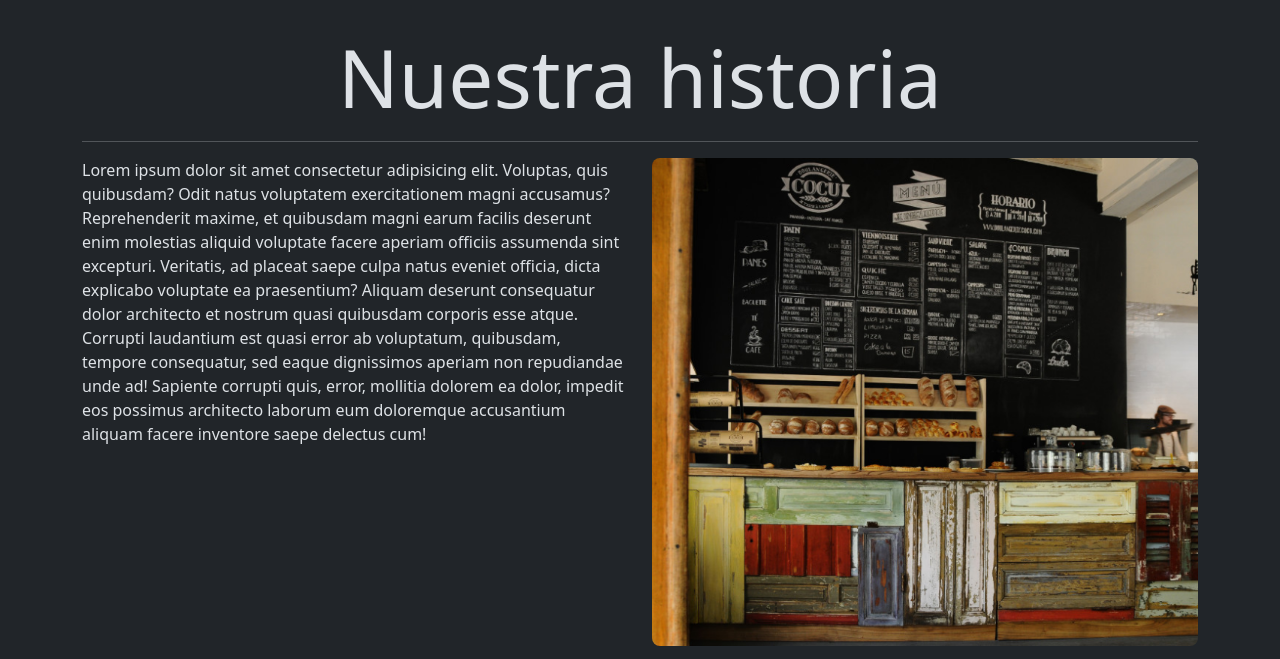
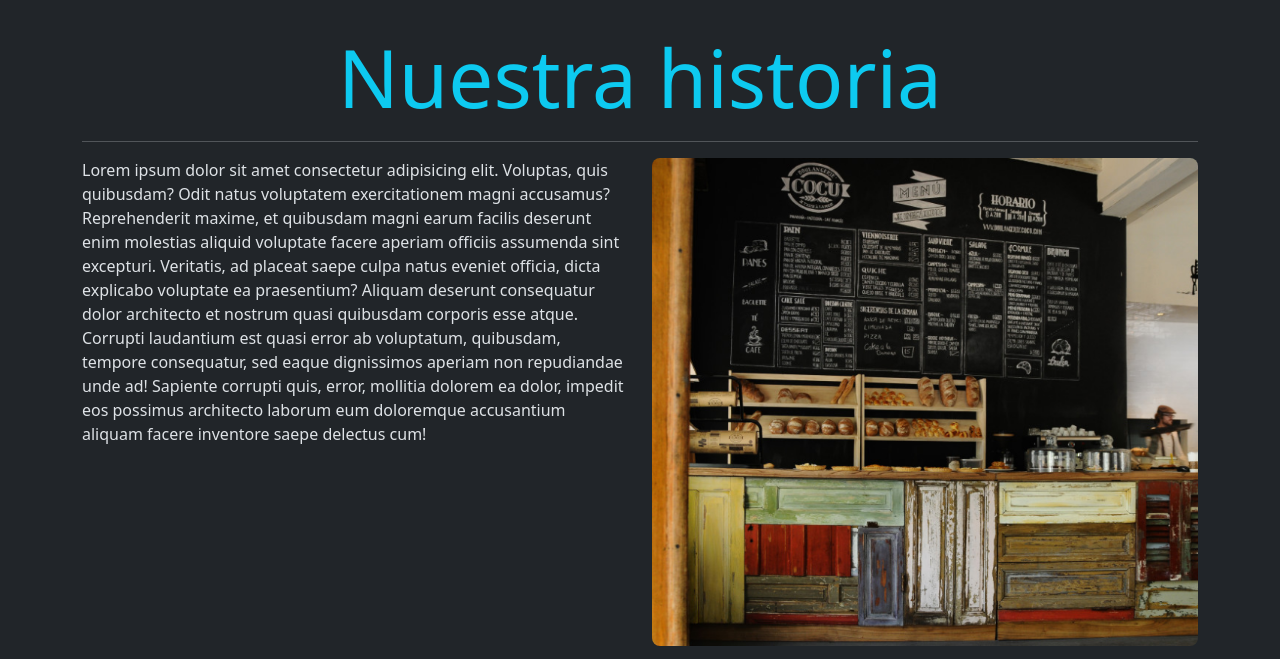
Before and after one commit to Jotta-Barrionuevo/panaderiaCocu-40i, a plain HTML site: page pages/historia.html in a window 1280 px wide. Shown: the part 97-756 px from the top of the page. Drawn offline with nearby package versions, Linux system fonts and the light colour scheme.

Commit message:
cambio color titulo principal

```diff
--- a/pages/historia.html
+++ b/pages/historia.html
@@ -60,7 +60,7 @@
     </header>
     <main>
       <section class="container my-4">
-        <h1 class="display-1 text-center">Nuestra historia</h1>
+        <h1 class="display-1 text-center text-info">Nuestra historia</h1>
         <hr />
         <article class="row">
           <aside class="col-md-6 order-md-1 mb-3">
```
